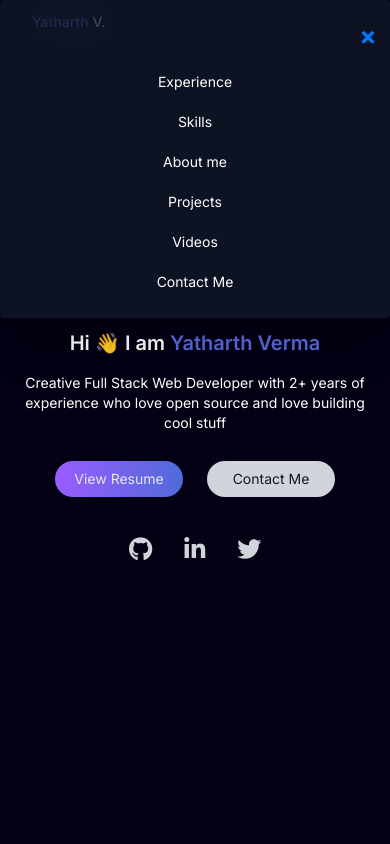
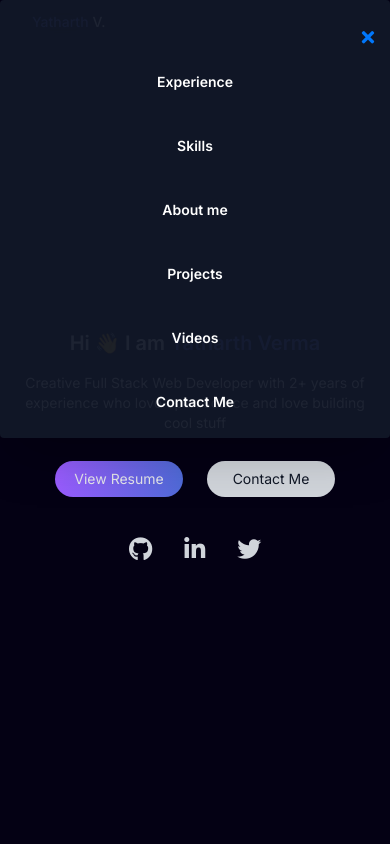
Before and after one commit to yatharth1706/my-portfolio, a React (Create React App) app: page / in a window 390 px wide. Both pictures are taken after a click on the element 350 px from the left and 23 px from the top of the page. Shown: the top 844 px of the page. Built offline with nearby package versions, Linux system fonts and the light colour scheme.

Commit message:
fix nav background opacity

```diff
--- a/src/components/Navbar.js
+++ b/src/components/Navbar.js
@@ -63,7 +63,7 @@ function Navbar() {
       <div
         className={
           isNavToggled
-            ? "backdrop-filter backdrop-blur-lg bg-gray-900 bg-opacity-80 flex-col justify-center items-center absolute top-0   left-0 w-full h-auto text-white p-4 space-y-4 block transition-all duration-300 ease-in-out rounded text-sm shadow-2xl"
+            ? "backdrop-filter backdrop-blur-lg bg-gray-900 bg-opacity-95 flex-col justify-center items-center absolute top-0   left-0 w-full h-auto text-white p-4 space-y-4 block transition-all duration-300 ease-in-out rounded text-sm shadow-2xl"
             : "hidden"
         }
       >
@@ -75,7 +75,7 @@ function Navbar() {
           ></i>
         </div>
         <div className="flex justify-center">
-          <ul className="leading-10 text-center">
+          <ul className="leading-10 text-center space-y-6 font-semibold ">
             <li className="list-none cursor-pointer">
               <Link to="experience" offset={-100} onClick={() => setIsNavToggled(!isNavToggled)}>
                 Experience
```
